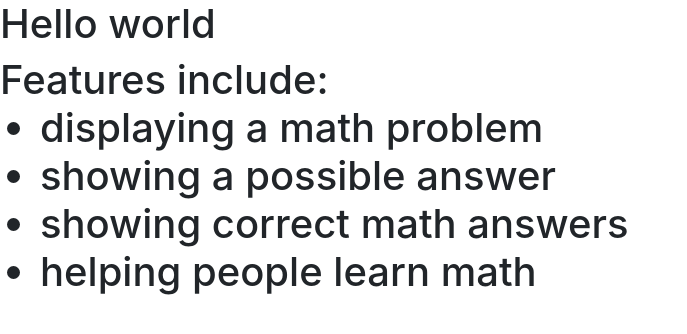
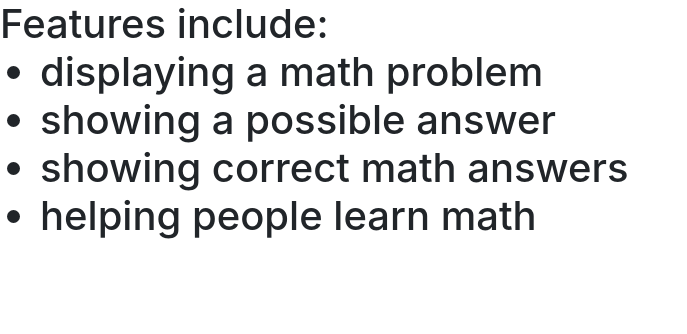
Before and after one commit to Codubee/MathSkillsMW3-4-Front, a React (Create React App) app: page / in a window 1280 px wide. Shown: the top 334 px of the page, without its empty margins (0-687 px from the left). Built offline with nearby package versions, Linux system fonts and the light colour scheme.

Commit message:
requested changes for main branch merge

```diff
--- a/src/App.js
+++ b/src/App.js
@@ -1,13 +1,9 @@
 import './App.css';
-import LandingPage from './views/LandingPage';
 import Features from './components/Features';
 
 function App() {
   return (
-      <>
-        <LandingPage />
-        <Features />
-      </>
+      <Features />
   );
 }
 
--- a/src/components/Features.js
+++ b/src/components/Features.js
@@ -1,7 +1,6 @@
 import React from 'react'
 
-class Features extends React.Component {
-    render() {
+function Features() {
     return <div className="features">
         <h1>Features include:
             <ul>
@@ -12,7 +11,7 @@ class Features extends React.Component {
             </ul>
         </h1>
     </div>
-    }
+
 }
 
 export default Features;
```
Lines whose indentation alone changed are shown as unchanged.
